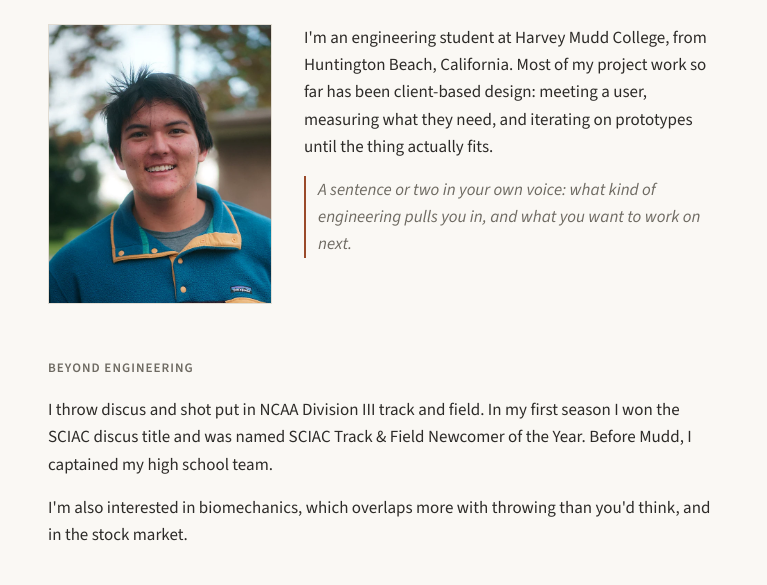
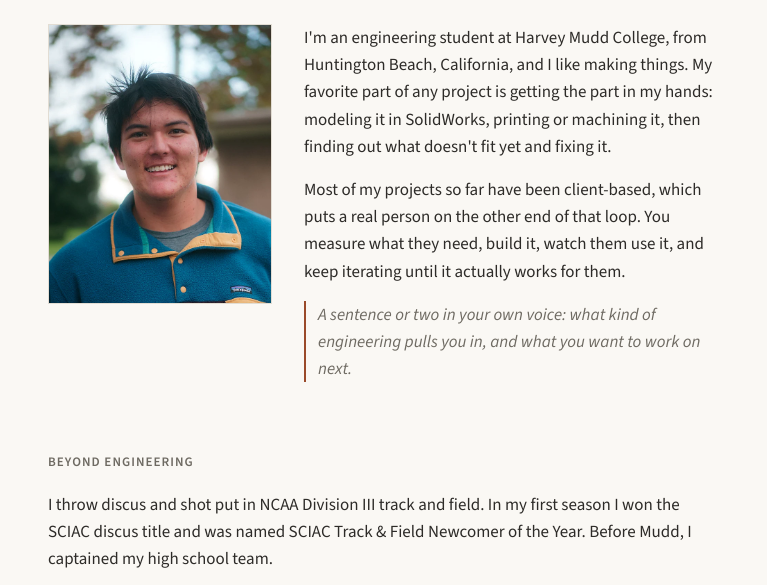
Before and after one commit to jxpaav-dev/jackpaavola-site, a plain HTML site: page about.html in a window 1280 px wide. Shown: the part 177-762 px from the top of the page, without its empty margins (256-1023 px from the left). Drawn offline with nearby package versions, Linux system fonts and the light colour scheme.

Commit message:
About: bio leans into making things
Co-Authored-By: Claude Opus 5.5 <noreply@anthropic.com>

```diff
--- a/about.html
+++ b/about.html
@@ -27,7 +27,8 @@
       <img class="portrait" src="assets/jack.webp" width="640" height="800" alt="Jack Paavola, smiling, in a teal fleece pullover">
 
       <div class="prose">
-        <p>I'm an engineering student at Harvey Mudd College, from Huntington Beach, California. Most of my project work so far has been client-based design: meeting a user, measuring what they need, and iterating on prototypes until the thing actually fits.</p>
+        <p>I'm an engineering student at Harvey Mudd College, from Huntington Beach, California, and I like making things. My favorite part of any project is getting the part in my hands: modeling it in SolidWorks, printing or machining it, then finding out what doesn't fit yet and fixing it.</p>
+        <p>Most of my projects so far have been client-based, which puts a real person on the other end of that loop. You measure what they need, build it, watch them use it, and keep iterating until it actually works for them.</p>
         <p class="todo">A sentence or two in your own voice: what kind of engineering pulls you in, and what you want to work on next.</p>
       </div>
     </div>
```
